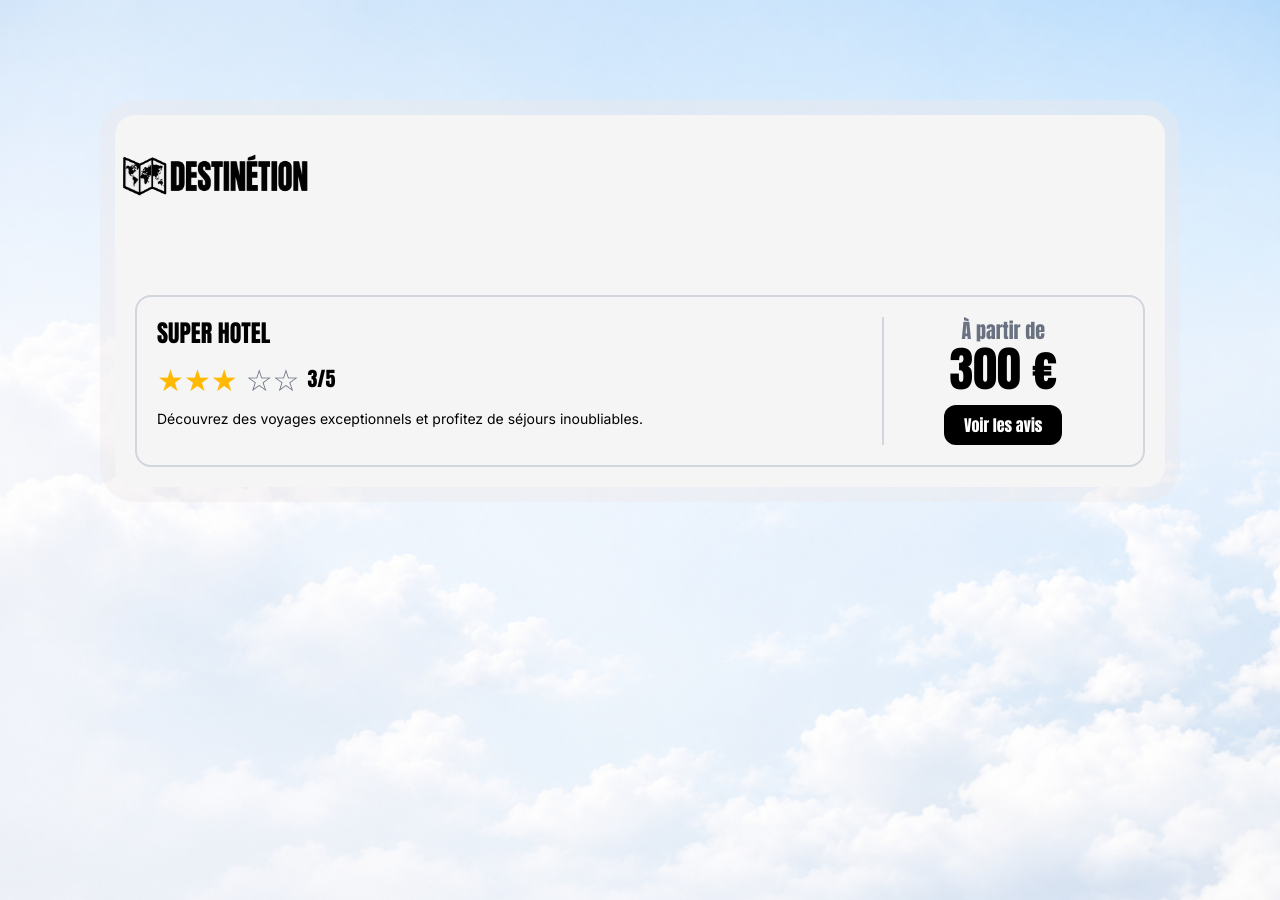
After one commit to EvanBouvrais/Projet-ComparOperator, a PHP site: page /public/operateur.php in a window 1280 px wide. The commit adds this page. Run offline with PHP 8.4, Linux system fonts and the light colour scheme.

Commit message:
Création de l'interface des tour-opérateurs

```diff
--- /dev/null
+++ b/public/operateur.php
@@ -0,0 +1,71 @@
+<?php
+
+
+
+?>
+
+<!DOCTYPE html>
+<html lang="en">
+<head>
+    <meta charset="UTF-8">
+    <meta name="viewport" content="width=device-width, initial-scale=1.0">
+    <link href="../styles/output.css" rel="stylesheet">
+    <style>@import url('https://fonts.googleapis.com/css2?family=Anton&family=Inter:wght@300;400;500;600;700&display=swap');</style>
+    <title>Document</title>
+</head>
+
+<body class="font-['Anton'] bg-[url('../assets/backgrounds/ciel.png')] bg-cover bg-center bg-no-repeat bg-fixed min-h-screen">
+
+    <main class="bg-[#f5f5f5] m-25 rounded-[35px] border-15 border-[#EDE9E9]/40 bg-clip-padding">
+
+        <header>
+
+            <nav class="relative flex items-center w-full pb-10 mb-20 pt-10 mt-5">
+
+                <img src="../assets/images/Logo.png" alt="Logo" class="w-50 absolute left-0">
+
+            </nav>
+
+        </header>
+       <section>
+
+    <div class="border-2 border-gray-300 p-5 m-5 rounded-2xl flex">
+
+        <div class="w-3/4">
+
+            <h2 class="text-2xl">SUPER HOTEL</h2>
+
+            <div class="flex items-center gap-2 mt-3">
+
+                <span class="text-amber-400 text-3xl">★★★</span>
+                <span class="text-gray-500 text-3xl">☆☆</span>
+                <p class="text-xl">3/5</p>
+
+            </div>
+
+            <p class="font-['Inter'] text-sm mt-3">
+                Découvrez des voyages exceptionnels et profitez
+                de séjours inoubliables.
+            </p>
+
+        </div>
+
+        <div class="w-1/4 border-l-2 border-gray-300 flex flex-col items-center justify-center">
+
+            <p class="text-gray-500 text-xl">À partir de</p>
+
+            <p class="text-5xl">300 €</p>
+
+            <button class="bg-black text-white rounded-xl px-5 py-2 mt-3 cursor-pointer">
+                Voir les avis
+            </button>
+
+        </div>
+
+    </div>
+
+    </main>
+
+</body>
+
+</html>
--- a/styles/output.css
+++ b/styles/output.css
@@ -13,14 +13,22 @@
     --color-amber-400: oklch(82.8% 0.189 84.429);
     --color-amber-500: oklch(76.9% 0.188 70.08);
     --color-gray-200: oklch(92.8% 0.006 264.531);
+    --color-gray-300: oklch(87.2% 0.01 258.338);
     --color-gray-400: oklch(70.7% 0.022 261.325);
     --color-gray-500: oklch(55.1% 0.027 264.364);
+    --color-black: #000;
     --color-white: #fff;
     --spacing: 0.25rem;
+    --text-sm: 0.875rem;
+    --text-sm--line-height: calc(1.25 / 0.875);
+    --text-xl: 1.25rem;
+    --text-xl--line-height: calc(1.75 / 1.25);
     --text-2xl: 1.5rem;
     --text-2xl--line-height: calc(2 / 1.5);
     --text-3xl: 1.875rem;
     --text-3xl--line-height: calc(2.25 / 1.875);
+    --text-5xl: 3rem;
+    --text-5xl--line-height: 1;
     --radius-xl: 0.75rem;
     --radius-2xl: 1rem;
     --radius-4xl: 2rem;
@@ -192,35 +200,20 @@
   .m-6 {
     margin: calc(var(--spacing) * 6);
   }
-  .m-10 {
-    margin: calc(var(--spacing) * 10);
-  }
-  .m-15 {
-    margin: calc(var(--spacing) * 15);
-  }
   .m-25 {
     margin: calc(var(--spacing) * 25);
   }
   .mx-auto {
     margin-inline: auto;
   }
+  .mt-3 {
+    margin-top: calc(var(--spacing) * 3);
+  }
   .mt-5 {
     margin-top: calc(var(--spacing) * 5);
   }
-  .mr-6 {
-    margin-right: calc(var(--spacing) * 6);
-  }
-  .mb-4 {
-    margin-bottom: calc(var(--spacing) * 4);
-  }
-  .mb-5 {
-    margin-bottom: calc(var(--spacing) * 5);
-  }
   .mb-20 {
     margin-bottom: calc(var(--spacing) * 20);
-  }
-  .ml-3 {
-    margin-left: calc(var(--spacing) * 3);
   }
   .flex {
     display: flex;
@@ -231,41 +224,26 @@
   .table {
     display: table;
   }
-  .h-6 {
-    height: calc(var(--spacing) * 6);
-  }
-  .h-8 {
-    height: calc(var(--spacing) * 8);
-  }
   .h-10 {
     height: calc(var(--spacing) * 10);
-  }
-  .h-13 {
-    height: calc(var(--spacing) * 13);
-  }
-  .h-18 {
-    height: calc(var(--spacing) * 18);
   }
   .h-40 {
     height: calc(var(--spacing) * 40);
   }
-  .max-h-6 {
-    max-height: calc(var(--spacing) * 6);
-  }
   .min-h-screen {
     min-height: 100vh;
+  }
+  .w-1 {
+    width: var(--spacing);
+  }
+  .w-1\/4 {
+    width: calc(1 / 4 * 100%);
   }
   .w-3 {
     width: calc(var(--spacing) * 3);
   }
-  .w-6 {
-    width: calc(var(--spacing) * 6);
-  }
-  .w-10 {
-    width: calc(var(--spacing) * 10);
-  }
-  .w-40 {
-    width: calc(var(--spacing) * 40);
+  .w-3\/4 {
+    width: calc(3 / 4 * 100%);
   }
   .w-50 {
     width: calc(var(--spacing) * 50);
@@ -276,32 +254,20 @@
   .w-full {
     width: 100%;
   }
-  .max-w-6 {
-    max-width: calc(var(--spacing) * 6);
-  }
-  .flex-shrink {
-    flex-shrink: 1;
-  }
-  .shrink-0 {
-    flex-shrink: 0;
-  }
   .border-collapse {
     border-collapse: collapse;
   }
+  .cursor-pointer {
+    cursor: pointer;
+  }
   .resize {
     resize: both;
-  }
-  .grid-cols-2 {
-    grid-template-columns: repeat(2, minmax(0, 1fr));
   }
   .grid-cols-3 {
     grid-template-columns: repeat(3, minmax(0, 1fr));
   }
   .grid-cols-\[2fr_3fr\] {
     grid-template-columns: 2fr 3fr;
-  }
-  .grid-cols-\[3fr_2fr\] {
-    grid-template-columns: 3fr 2fr;
   }
   .flex-col {
     flex-direction: column;
@@ -321,9 +287,6 @@
   .rounded-2xl {
     border-radius: var(--radius-2xl);
   }
-  .rounded-4xl {
-    border-radius: var(--radius-4xl);
-  }
   .rounded-\[35px\] {
     border-radius: 35px;
   }
@@ -334,59 +297,29 @@
     border-style: var(--tw-border-style);
     border-width: 1px;
   }
-  .border-3 {
+  .border-2 {
     border-style: var(--tw-border-style);
-    border-width: 3px;
-  }
-  .border-4 {
-    border-style: var(--tw-border-style);
-    border-width: 4px;
-  }
-  .border-5 {
-    border-style: var(--tw-border-style);
-    border-width: 5px;
-  }
-  .border-8 {
-    border-style: var(--tw-border-style);
-    border-width: 8px;
-  }
-  .border-10 {
-    border-style: var(--tw-border-style);
-    border-width: 10px;
+    border-width: 2px;
   }
   .border-15 {
     border-style: var(--tw-border-style);
     border-width: 15px;
   }
-  .border-\[\#EDE9E9\] {
-    border-color: #EDE9E9;
-  }
-  .border-\[\#EDE9E9\]\/1 {
-    border-color: color-mix(in oklab, #EDE9E9 1%, transparent);
-  }
-  .border-\[\#EDE9E9\]\/4 {
-    border-color: color-mix(in oklab, #EDE9E9 4%, transparent);
-  }
-  .border-\[\#EDE9E9\]\/10 {
-    border-color: color-mix(in oklab, #EDE9E9 10%, transparent);
+  .border-l-2 {
+    border-left-style: var(--tw-border-style);
+    border-left-width: 2px;
   }
   .border-\[\#EDE9E9\]\/40 {
     border-color: color-mix(in oklab, #EDE9E9 40%, transparent);
   }
-  .border-\[\#EDE9E9\]\/80 {
-    border-color: color-mix(in oklab, #EDE9E9 80%, transparent);
-  }
-  .border-\[\#EDE9E9\]\/\[0\.2\] {
-    border-color: color-mix(in oklab, #EDE9E9 20%, transparent);
-  }
-  .border-\[\#EDE9E9\]\/\[0\.4\] {
-    border-color: color-mix(in oklab, #EDE9E9 40%, transparent);
+  .border-gray-300 {
+    border-color: var(--color-gray-300);
   }
   .bg-\[\#f5f5f5\] {
     background-color: #f5f5f5;
   }
-  .bg-amber-50 {
-    background-color: var(--color-amber-50);
+  .bg-black {
+    background-color: var(--color-black);
   }
   .bg-gray-200 {
     background-color: var(--color-gray-200);
@@ -396,9 +329,6 @@
   }
   .bg-\[url\(\'\.\.\/assets\/backgrounds\/ciel\.png\'\)\] {
     background-image: url('../assets/backgrounds/ciel.png');
-  }
-  .bg-\[url\(\'\.\.\/assets\/images\/\.png\'\)\] {
-    background-image: url('../assets/images/.png');
   }
   .bg-\[url\(\'\.\.\/assets\/images\/USA\.png\'\)\] {
     background-image: url('../assets/images/USA.png');
@@ -442,38 +372,23 @@
   .bg-no-repeat {
     background-repeat: no-repeat;
   }
-  .object-contain {
-    object-fit: contain;
-  }
-  .p-2 {
-    padding: calc(var(--spacing) * 2);
-  }
   .p-4 {
     padding: calc(var(--spacing) * 4);
   }
-  .pt-5 {
-    padding-top: calc(var(--spacing) * 5);
+  .p-5 {
+    padding: calc(var(--spacing) * 5);
   }
-  .pt-9 {
-    padding-top: calc(var(--spacing) * 9);
+  .px-5 {
+    padding-inline: calc(var(--spacing) * 5);
+  }
+  .py-2 {
+    padding-block: calc(var(--spacing) * 2);
   }
   .pt-10 {
     padding-top: calc(var(--spacing) * 10);
   }
-  .pt-15 {
-    padding-top: calc(var(--spacing) * 15);
-  }
-  .pt-20 {
-    padding-top: calc(var(--spacing) * 20);
-  }
-  .pb-3 {
-    padding-bottom: calc(var(--spacing) * 3);
-  }
   .pb-10 {
     padding-bottom: calc(var(--spacing) * 10);
-  }
-  .pb-20 {
-    padding-bottom: calc(var(--spacing) * 20);
   }
   .text-center {
     text-align: center;
@@ -492,73 +407,33 @@
     font-size: var(--text-3xl);
     line-height: var(--tw-leading, var(--text-3xl--line-height));
   }
+  .text-5xl {
+    font-size: var(--text-5xl);
+    line-height: var(--tw-leading, var(--text-5xl--line-height));
+  }
+  .text-sm {
+    font-size: var(--text-sm);
+    line-height: var(--tw-leading, var(--text-sm--line-height));
+  }
+  .text-xl {
+    font-size: var(--text-xl);
+    line-height: var(--tw-leading, var(--text-xl--line-height));
+  }
   .text-amber-400 {
     color: var(--color-amber-400);
   }
-  .text-amber-500 {
-    color: var(--color-amber-500);
+  .text-gray-500 {
+    color: var(--color-gray-500);
   }
-  .text-gray-400 {
-    color: var(--color-gray-400);
-  }
-  .text-red-500 {
-    color: var(--color-red-500);
+  .text-white {
+    color: var(--color-white);
   }
   .underline {
     text-decoration-line: underline;
   }
-  .opacity-15 {
-    opacity: 15%;
-  }
-  .shadow-2xl {
-    --tw-shadow: 0 25px 50px -12px var(--tw-shadow-color, rgb(0 0 0 / 0.25));
-    box-shadow: var(--tw-inset-shadow), var(--tw-inset-ring-shadow), var(--tw-ring-offset-shadow), var(--tw-ring-shadow), var(--tw-shadow);
-  }
-  .shadow-\[0_0_5px_rgba\(0\,0\,0\,0\.10\)\] {
-    --tw-shadow: 0 0 5px var(--tw-shadow-color, rgba(0,0,0,0.10));
-    box-shadow: var(--tw-inset-shadow), var(--tw-inset-ring-shadow), var(--tw-ring-offset-shadow), var(--tw-ring-shadow), var(--tw-shadow);
-  }
-  .shadow-\[0_0_8px_rgba\(0\,0\,0\,0\.10\)\] {
-    --tw-shadow: 0 0 8px var(--tw-shadow-color, rgba(0,0,0,0.10));
-    box-shadow: var(--tw-inset-shadow), var(--tw-inset-ring-shadow), var(--tw-ring-offset-shadow), var(--tw-ring-shadow), var(--tw-shadow);
-  }
-  .shadow-\[0_0_8px_rgba\(0\,0\,0\,0\.20\)\] {
-    --tw-shadow: 0 0 8px var(--tw-shadow-color, rgba(0,0,0,0.20));
-    box-shadow: var(--tw-inset-shadow), var(--tw-inset-ring-shadow), var(--tw-ring-offset-shadow), var(--tw-ring-shadow), var(--tw-shadow);
-  }
-  .shadow-\[0_0_24px_rgba\(0\,0\,0\,0\.10\)\] {
-    --tw-shadow: 0 0 24px var(--tw-shadow-color, rgba(0,0,0,0.10));
-    box-shadow: var(--tw-inset-shadow), var(--tw-inset-ring-shadow), var(--tw-ring-offset-shadow), var(--tw-ring-shadow), var(--tw-shadow);
-  }
-  .shadow-\[0_0_24px_rgba\(0\,0\,0\,0\.12\)\] {
-    --tw-shadow: 0 0 24px var(--tw-shadow-color, rgba(0,0,0,0.12));
-    box-shadow: var(--tw-inset-shadow), var(--tw-inset-ring-shadow), var(--tw-ring-offset-shadow), var(--tw-ring-shadow), var(--tw-shadow);
-  }
   .shadow-\[0_0_24px_rgba\(0\,0\,0\,0\.20\)\] {
     --tw-shadow: 0 0 24px var(--tw-shadow-color, rgba(0,0,0,0.20));
     box-shadow: var(--tw-inset-shadow), var(--tw-inset-ring-shadow), var(--tw-ring-offset-shadow), var(--tw-ring-shadow), var(--tw-shadow);
-  }
-  .shadow-\[0_0_24px_rgba\(0\,0\,0\,0\.30\)\] {
-    --tw-shadow: 0 0 24px var(--tw-shadow-color, rgba(0,0,0,0.30));
-    box-shadow: var(--tw-inset-shadow), var(--tw-inset-ring-shadow), var(--tw-ring-offset-shadow), var(--tw-ring-shadow), var(--tw-shadow);
-  }
-  .shadow-\[0_0_24px_rgba\(0\,0\,0\,12\%\)\] {
-    --tw-shadow: 0 0 24px var(--tw-shadow-color, rgba(0,0,0,12%));
-    box-shadow: var(--tw-inset-shadow), var(--tw-inset-ring-shadow), var(--tw-ring-offset-shadow), var(--tw-ring-shadow), var(--tw-shadow);
-  }
-  .shadow-\[0_0_24px_rgba\(0\,0\,0\,12\)\] {
-    --tw-shadow: 0 0 24px var(--tw-shadow-color, rgba(0,0,0,12));
-    box-shadow: var(--tw-inset-shadow), var(--tw-inset-ring-shadow), var(--tw-ring-offset-shadow), var(--tw-ring-shadow), var(--tw-shadow);
-  }
-  .shadow-\[0_0_24px_rgba\(0\,0\,0\.12\)\] {
-    --tw-shadow: 0 0 24px var(--tw-shadow-color, rgba(0,0,0.12));
-    box-shadow: var(--tw-inset-shadow), var(--tw-inset-ring-shadow), var(--tw-ring-offset-shadow), var(--tw-ring-shadow), var(--tw-shadow);
-  }
-  .shadow-current {
-    --tw-shadow-color: currentcolor;
-    @supports (color: color-mix(in lab, red, red)) {
-      --tw-shadow-color: color-mix(in oklab, currentcolor var(--tw-shadow-alpha), transparent);
-    }
   }
   .outline {
     outline-style: var(--tw-outline-style);
@@ -566,9 +441,6 @@
   }
   .placeholder\:text-center::placeholder {
     text-align: center;
-  }
-  .placeholder\:text-gray-500::placeholder {
-    color: var(--color-gray-500);
   }
 }
 @property --tw-border-style {
```
